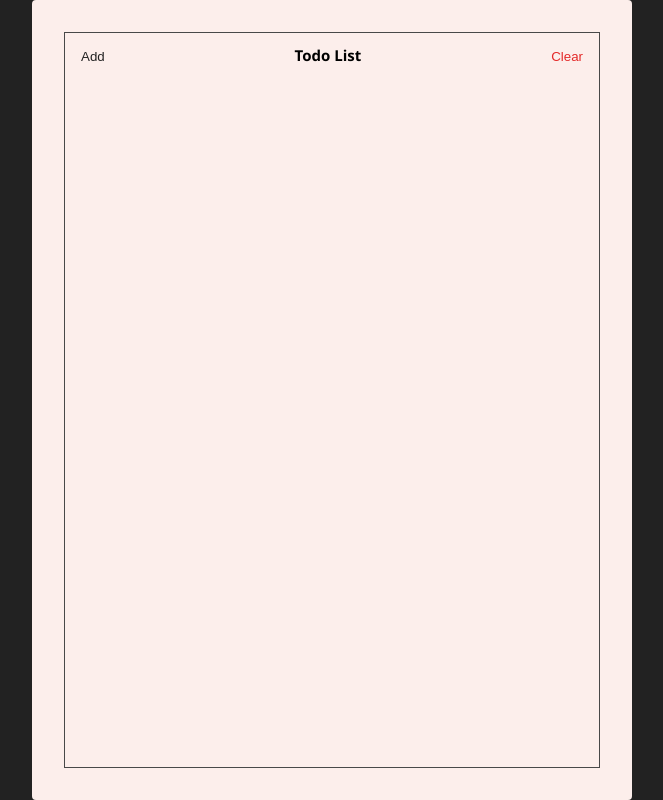
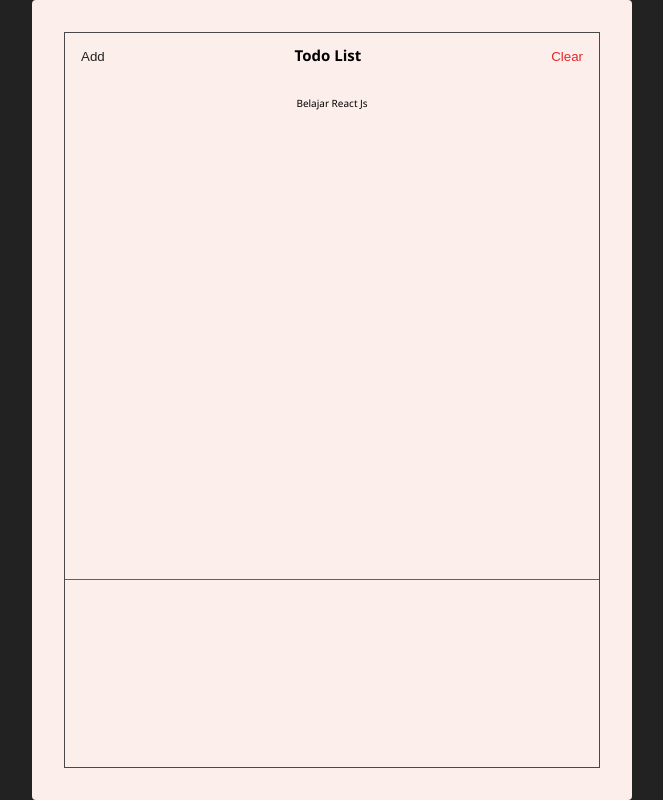
Before and after one commit to arissetyawan1/core-concept-react, a React (Create React App) app: page / in a window 1280 px wide. Shown: the whole page, without its empty margins (308-971 px from the left). Built offline with nearby package versions, Linux system fonts and the light colour scheme.

Commit message:
Fundamental React #5 - Functional State Hooks

```diff
--- a/src/component/header.jsx
+++ b/src/component/header.jsx
@@ -1,10 +1,10 @@
 import React from "react";
 
-const Header = ({ showAddBtn }) => {
+const Header = ({ showAddBtn, showAddState }) => {
   return (
     <section className="header">
       <button className="header-btn black-color" onClick={showAddBtn}>
-        Add
+        {showAddState ? "Finish" : "Add"}
       </button>
       <h1 className="header-title">Todo List</h1>
       <button className="header-btn main-red-color">Clear</button>
--- a/src/component/todo.jsx
+++ b/src/component/todo.jsx
@@ -1,9 +1,12 @@
-
-
-const Todo = ({ text }) => {
+const Todo = ({ text, completeTodo, index, isCompletedTodo }) => {
   return (
-    <div className="todo">
-      <span className="todo-text">{text}</span>
+    <div className="todo" onClick={() => completeTodo(index)}>
+      <span
+        className="todo-text"
+        style={{ textDecoration: isCompletedTodo ? "line-through" : "initial" }}
+      >
+        {text}
+      </span>
     </div>
   );
 };
--- a/src/component/todoform.jsx
+++ b/src/component/todoform.jsx
@@ -7,6 +7,8 @@ const TodoForm = ({ addTodo, showAddValue }) => {
     e.preventDefault();
     if (!value) {
       alert("Please insert a value input!!!");
+    } else if (value.length > 20) {
+      alert("Your typing is too long, please type under 25 character!!!");
     } else {
       // addTodo merupakan sebuah function props yang akan menerima nilai dari inputan yang akan dimasukan ke dalam list todo
       addTodo(value);
--- a/src/component/todos.jsx
+++ b/src/component/todos.jsx
@@ -1,10 +1,18 @@
 import Todo from "./todo";
 
-const Todos = ({ todos }) => {
+const Todos = ({ todos, completeTodo }) => {
   return (
     <section className="todos">
-      {todos.map((index) => {
-        return <Todo text={index.text} />;
+      {todos.map((todos, index) => {
+        return (
+          <Todo
+            key={index}
+            text={todos.text}
+            isCompletedTodo={todos.isCompleted}
+            completeTodo={completeTodo}
+            index={index}
+          />
+        );
       })}
     </section>
   );
--- a/src/pages/TodoList.jsx
+++ b/src/pages/TodoList.jsx
@@ -7,7 +7,12 @@ import { useState } from "react";
 
 const TodoList = () => {
   // set State untuk membuat data todo
-  const [todos, setTodos] = useState([]);
+  const [todos, setTodos] = useState([
+    {
+      text: "Belajar React Js",
+      isCompleted: false,
+    },
+  ]);
 
   const addTodo = (value) => {
     const addedValueTodo = [...todos, { text: value }];
@@ -20,11 +25,19 @@ const TodoList = () => {
 
   const funcShowAddBtn = () => setShowAddBtn(!showAddBtn);
 
+  //complete react course
+  const completeTodo = (index) => {
+    const addTodo = [...todos];
+
+    addTodo[index].isCompleted = !addTodo[index].isCompleted;
+    setTodos(addTodo);
+  };
+
   return (
     <Paper>
-      <Header showAddBtn={funcShowAddBtn} />
+      <Header showAddBtn={funcShowAddBtn} showAddState={showAddBtn} />
       <TodoForm addTodo={addTodo} showAddValue={showAddBtn} />
-      <Todos todos={todos} />
+      <Todos todos={todos} completeTodo={completeTodo} />
     </Paper>
   );
 };
```
